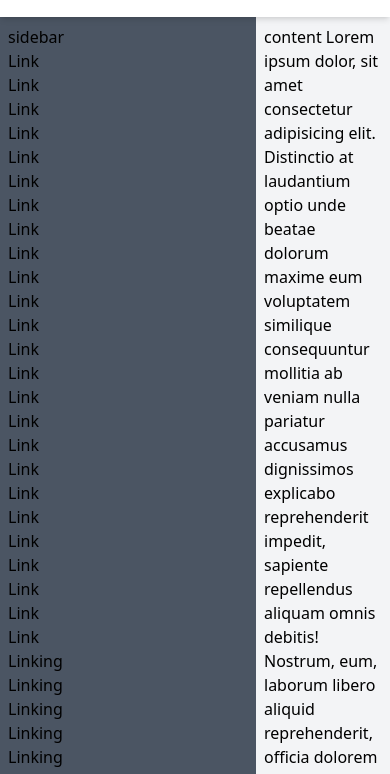
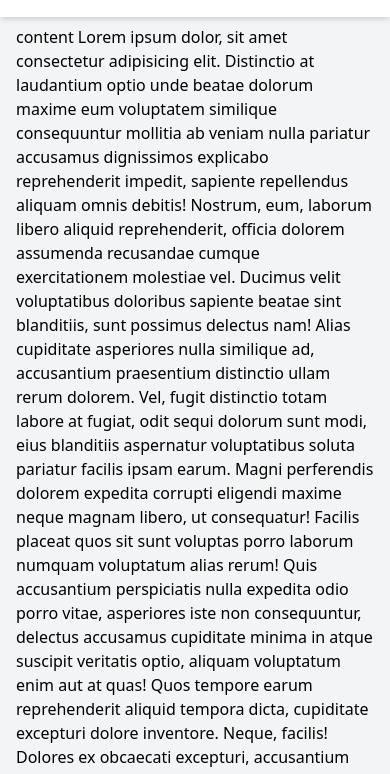
Before and after one commit to githaefrancis/clone-forum-layout-ui, a plain HTML site: page index.html in a window 390 px wide. Shown: the part 55-829 px from the top of the page. Drawn offline with nearby package versions, Linux system fonts and the light colour scheme.

Commit message:
feat(Layour) - update layout for mobile

```diff
--- a/index.html
+++ b/index.html
@@ -23,9 +23,9 @@
         </div>
       </nav>
     </header>
-    <main class="bg-gray-100 min-h-screen grid grid-cols-[16rem_minmax(0,1fr)]">
+    <main class="bg-gray-100 min-h-screen grid sm:grid-cols-[16rem_minmax(0,1fr)] grid-cols-[minmax(0,1fr)]">
       <aside
-        class="bg-gray-600 p-2 overflow-y-scroll overflow-y-overlay max-h-screen sticky top-[72px]"
+        class="hidden sm:block bg-gray-600 p-2 overflow-y-scroll overflow-y-overlay max-h-screen sticky top-[72px]"
       >
         sidebar
 
@@ -73,7 +73,7 @@
           <li>Linking</li>
         </ul>
       </aside>
-      <section class="p-2">
+      <section class="p-2 mx-2 sm:mx-0">
         content Lorem ipsum dolor, sit amet consectetur adipisicing elit.
         Distinctio at laudantium optio unde beatae dolorum maxime eum voluptatem
         similique consequuntur mollitia ab veniam nulla pariatur accusamus
```
